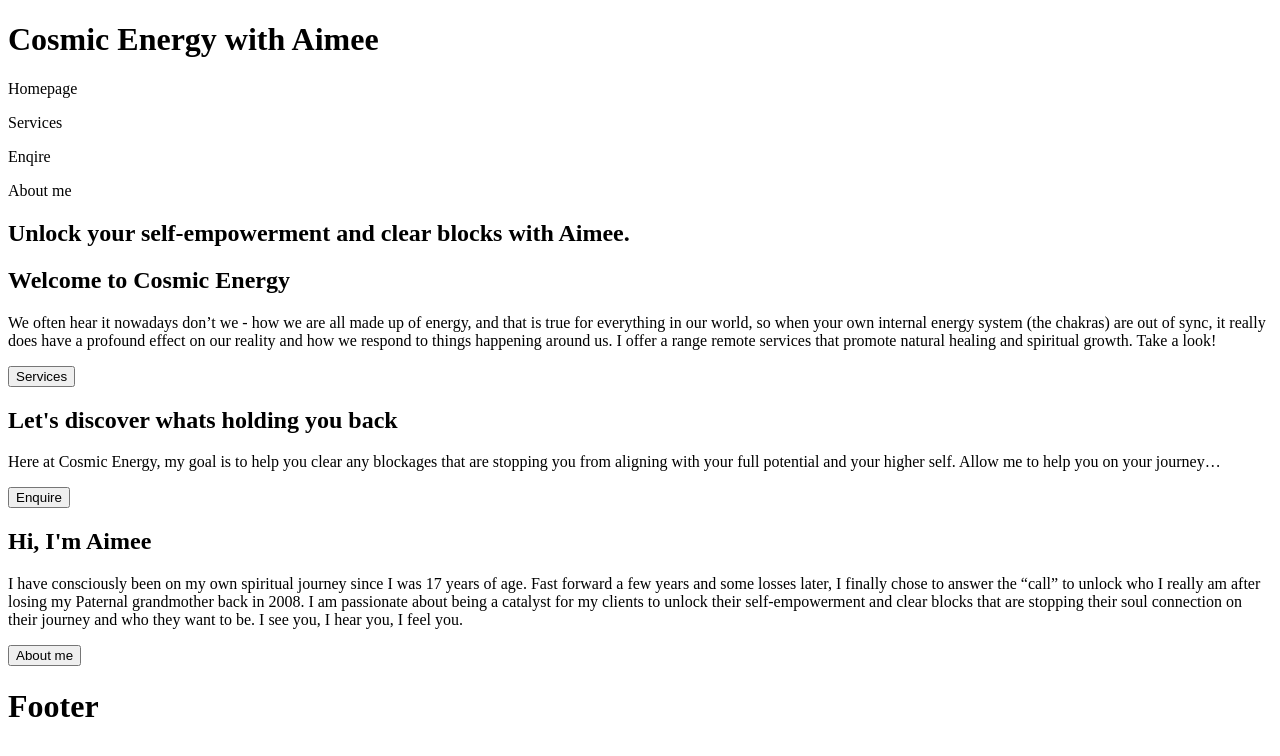
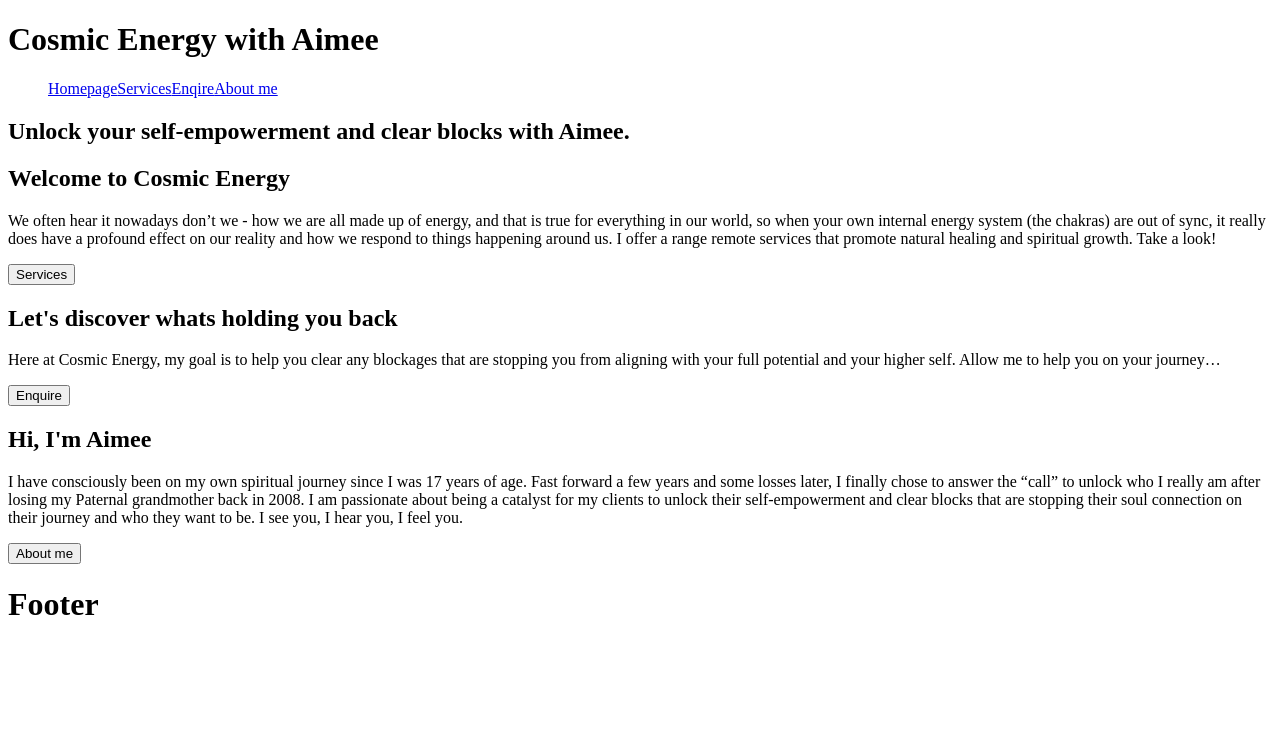
Before and after one commit to deshandeshandeshan/cosmicenergywithaimee, a React (Create React App) app in the folder client/: page / in a window 1280 px wide. Shown: the top 756 px of the page. Built offline with nearby package versions, Linux system fonts and the light colour scheme.

Commit message:
Added routing to header links and homepage buttons

```diff
--- a/client/src/components/Header.js
+++ b/client/src/components/Header.js
@@ -1,11 +1,23 @@
+import { Link } from "react-router-dom";
+
 const Header = () => {
   return (
     <main>
       <h1>Cosmic Energy with Aimee</h1>
-      <p>Homepage</p>
-      <p>Services</p>
-      <p>Enqire</p>
-      <p>About me</p>
+      <ul>
+        <Link to="/" classname="list">
+          Homepage
+        </Link>
+        <Link to="/services" classname="list">
+          Services
+        </Link>
+        <Link to="/enquire" classname="list">
+          Enqire
+        </Link>
+        <Link to="/aboutme" classname="list">
+          About me
+        </Link>
+      </ul>
     </main>
   );
 };
--- a/client/src/components/Homepage.js
+++ b/client/src/components/Homepage.js
@@ -1,3 +1,5 @@
+import { Link } from "react-router-dom";
+
 const Homepage = () => {
   return (
     <main>
@@ -12,7 +14,9 @@ const Homepage = () => {
         around us. I offer a range remote services that promote natural healing
         and spiritual growth. Take a look!
       </p>
-      <button>Services</button>
+      <Link to="/services">
+        <button>Services</button>
+      </Link>
 
       <h2>Let's discover whats holding you back</h2>
       <p>
@@ -20,7 +24,9 @@ const Homepage = () => {
         are stopping you from aligning with your full potential and your higher
         self. Allow me to help you on your journey…
       </p>
-      <button>Enquire</button>
+      <Link to="/enquire">
+        <button>Enquire</button>
+      </Link>
 
       <h2>Hi, I'm Aimee</h2>
       <p>
@@ -32,7 +38,9 @@ const Homepage = () => {
         stopping their soul connection on their journey and who they want to be.
         I see you, I hear you, I feel you.
       </p>
-      <button>About me</button>
+      <Link to="/aboutme">
+        <button>About me</button>
+      </Link>
     </main>
   );
 };
```
